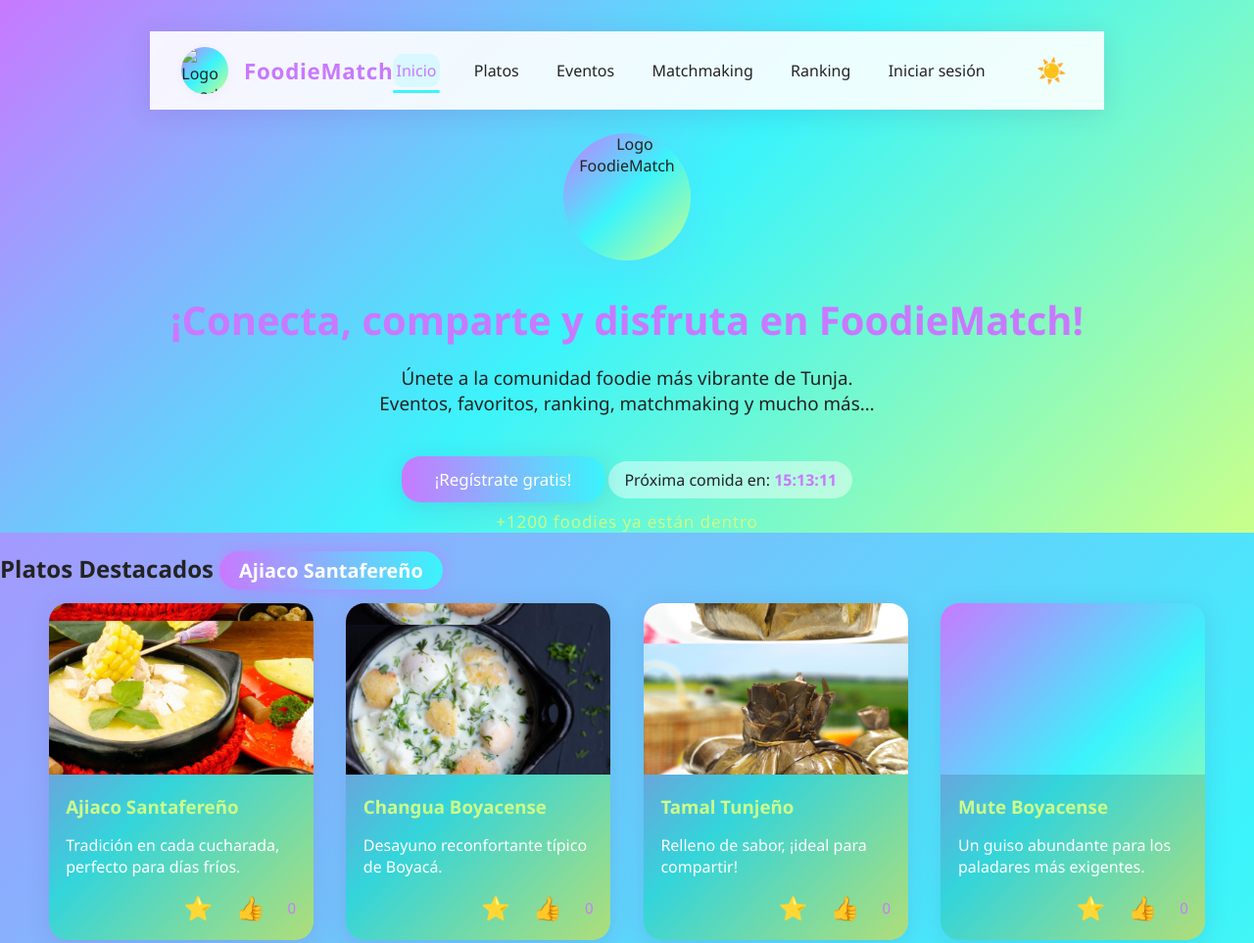
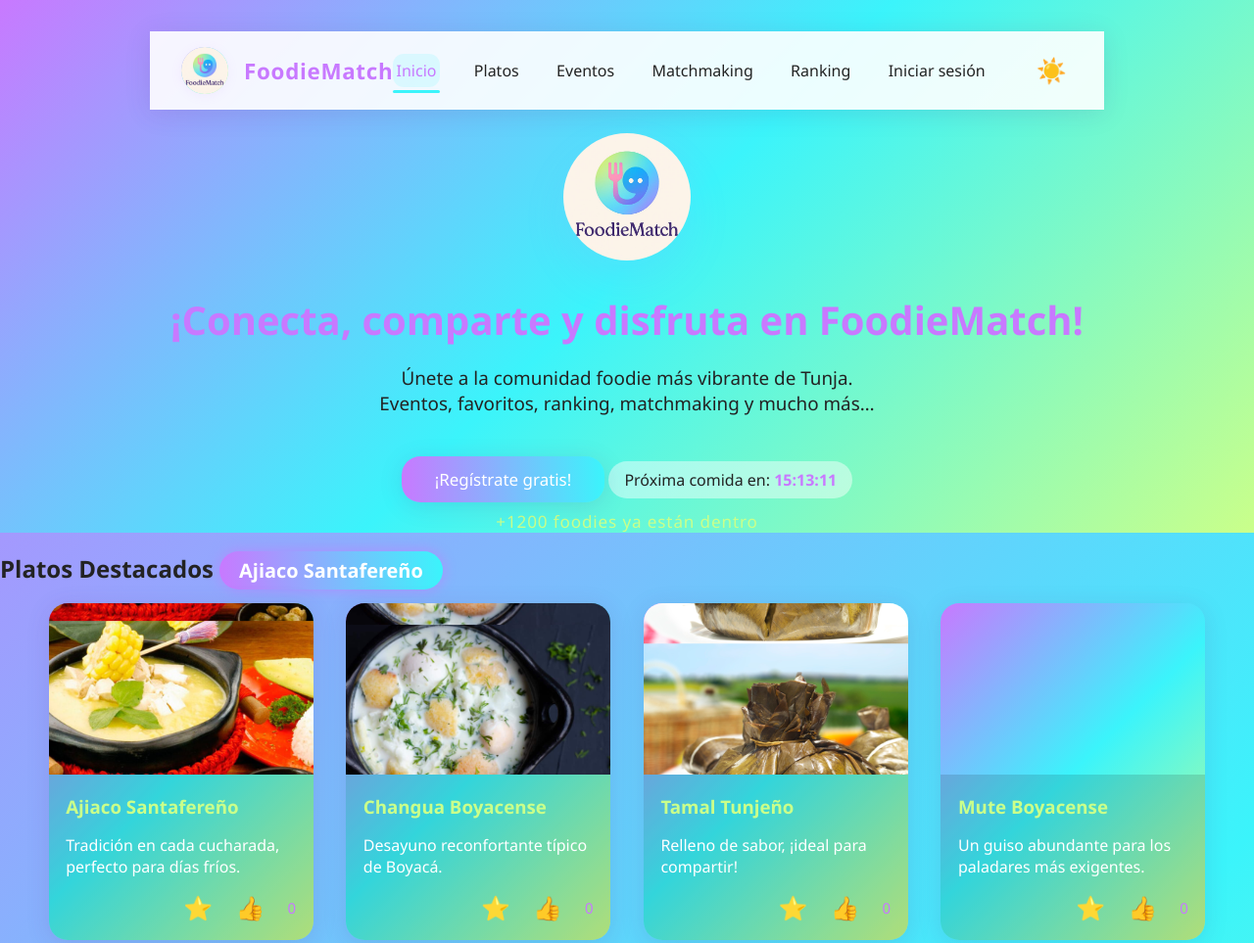
Before and after one commit to gfallacalvo/FoddieMatch, a plain HTML site: page index.html in a window 1280 px wide. Shown: the top 963 px of the page at 98% size. Drawn offline with Linux system fonts and the light colour scheme; files whose address does not match are found by name.

Commit message:
Update index.html

```diff
--- a/index.html
+++ b/index.html
@@ -26,7 +26,7 @@
   <header id="hero">
     <nav class="navbar" aria-label="Menú principal">
       <div class="brand">
-        <img src="logo-foodiematch.jpg" alt="Logo FoodieMatch" class="logo-app" width="48" height="48">
+        <img src="logo-foddiematch.jpg" alt="Logo FoodieMatch" class="logo-app" width="48" height="48">
         <span class="brand-title">FoodieMatch</span>
       </div>
       <button class="menu-toggle" aria-label="Abrir menú" aria-expanded="false" tabindex="0">
@@ -47,7 +47,7 @@
       </ul>
     </nav>
     <section class="hero-content">
-      <img src="logo-foodiematch.jpg" alt="Logo FoodieMatch" class="logo-hero" width="130" height="130">
+      <img src="logo-foddiematch.jpg" alt="Logo FoodieMatch" class="logo-hero" width="130" height="130">
       <h1>¡Conecta, comparte y disfruta en FoodieMatch!</h1>
       <p>Únete a la comunidad foodie más vibrante de Tunja.<br>Eventos, favoritos, ranking, matchmaking y mucho más…</p>
       <a href="#registro" class="btn hero-btn">¡Regístrate gratis!</a>
@@ -226,7 +226,7 @@
 
   <footer>
     <div class="footer-content">
-      <img src="logo-foodiematch.png" alt="Logo FoodieMatch" class="footer-logo" width="36" height="36">
+      <img src="logo-foddiematch.jpg" alt="Logo FoodieMatch" class="footer-logo" width="36" height="36">
       <span>FoodieMatch Tunja &copy; 2025</span>
       <nav>
         <a href="#platos">Platos</a>
```
